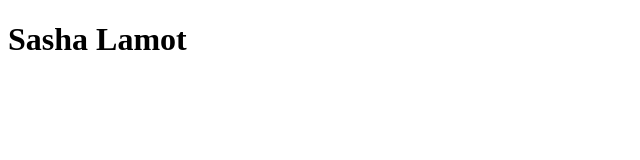
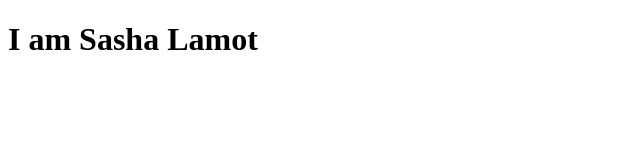
Before and after one commit to sashalmt/sashalmt.github.io, a plain HTML site: page index.html in a window 1280 px wide. Shown: the whole page, without its empty margins (0-640 px from the left). Drawn offline with Linux system fonts and the light colour scheme.

Commit message:
Update index.html

```diff
--- a/index.html
+++ b/index.html
@@ -6,6 +6,6 @@
     <title>Sasha Lamot</title>
 </head>
 <body>
-    <h1>Sasha Lamot</h1>
+    <h1>I am Sasha Lamot</h1>
 </body>
 </html>
```
